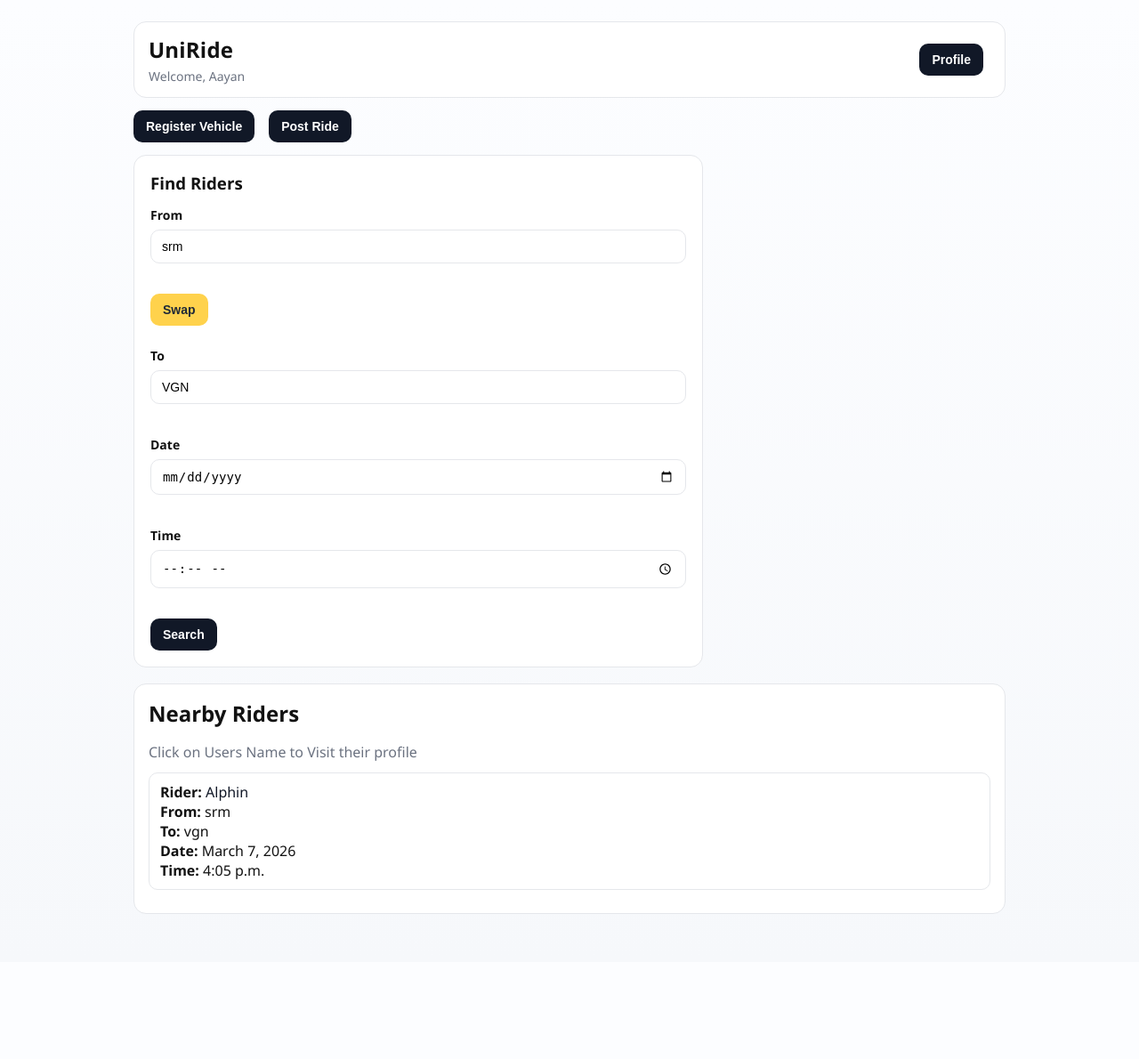
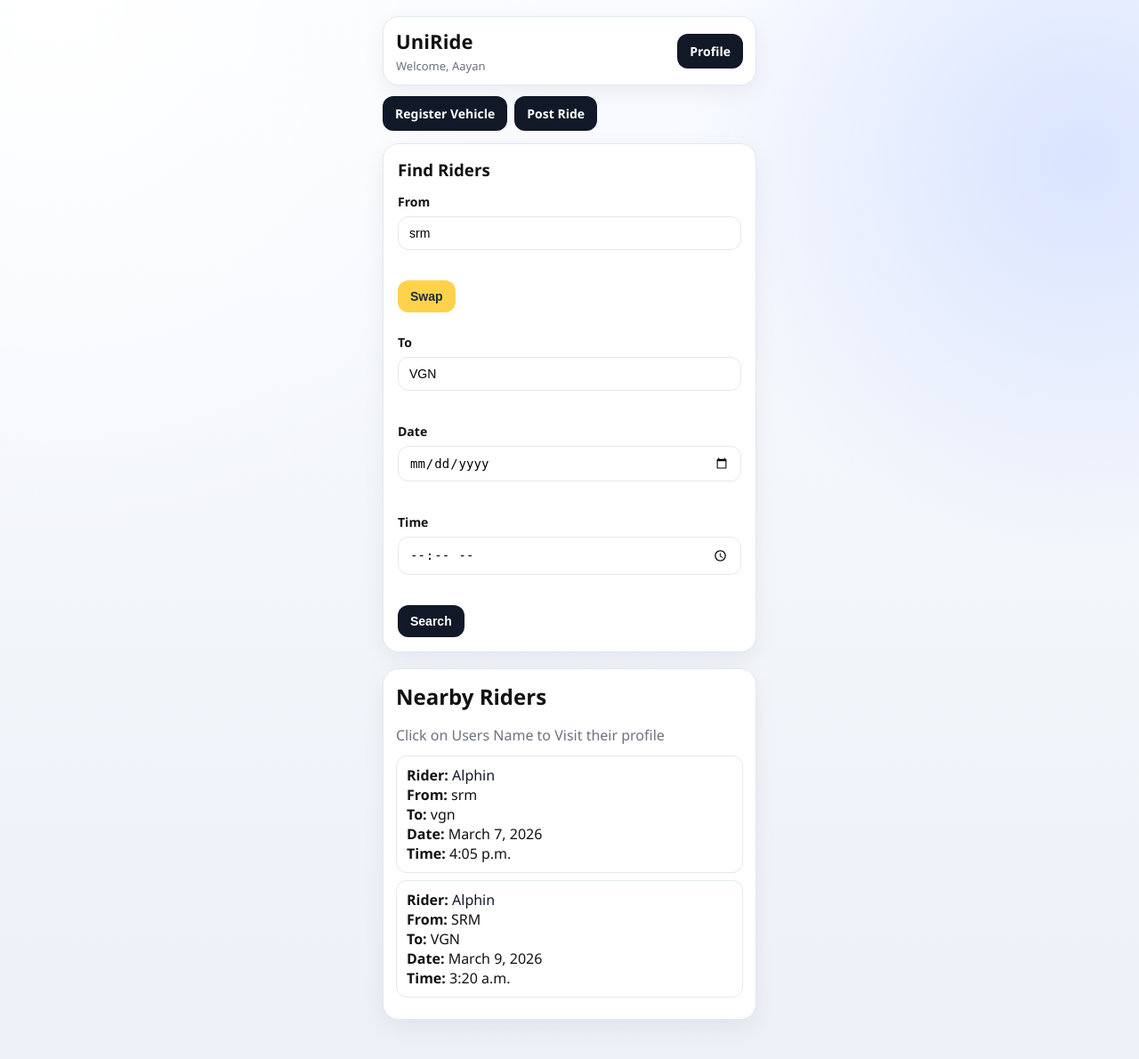
Before and after one commit to prahlad-ctrl/Uniride, a Django app: page /show_rides/ in a window 1280 px wide. Shown: the whole page at 89% size. Before the commit the page ends 1027 px from the top, so only its background shows below. Run offline with Django 5.2, Linux system fonts and the light colour scheme; a user stored in the database is signed in; data comes from the database, SQL or seed files in the repository.

Commit message:
UI enhanced and fixed few bugs

```diff
--- a/Uniride/home/models.py
+++ b/Uniride/home/models.py
@@ -1,37 +1,48 @@
+from django.contrib.auth.models import User
 from django.db import models
-from django.contrib.auth.models import User
-from django.utils import timezone
 
-# Create your models here.
-class account(models.Model):
-    user=models.OneToOneField(User,on_delete=models.CASCADE,null=True)
-    college_name=models.CharField(max_length=150)
-    branch_name=models.CharField(max_length=100)
-    student_id=models.CharField(max_length=50)
-    year=models.IntegerField(null=True)
-    sem=models.IntegerField(null=True)
-    phone_number=models.IntegerField(null=True)
-    personal_address=models.CharField(max_length=255)
-class vehicle(models.Model):
-    account_id=models.OneToOneField(account,on_delete=models.CASCADE,null=True)
-    vehicle_model=models.CharField(max_length=100)
-    vehicle_number=models.IntegerField(null=True)
-    #vehicle_insurance=
-    #vehicle_registeration_city=
-    #vehicle_owner_name=
-class publish_ride(models.Model):
-    vehicle_rider=models.ForeignKey(account,on_delete=models.CASCADE,null=True)
-    date=models.DateField(auto_now=False)
-    time=models.TimeField(auto_now=False)
-    to_where=models.CharField(max_length=150)
-    from_where=models.CharField(max_length=150)
+
+class Account(models.Model):
+    user = models.OneToOneField(User, on_delete=models.CASCADE)
+    college_name = models.CharField(max_length=150)
+    branch_name = models.CharField(max_length=100)
+    student_id = models.CharField(max_length=50)
+    year = models.IntegerField(null=True)
+    sem = models.IntegerField(null=True)
+    phone_number = models.IntegerField(null=True)
+    personal_address = models.CharField(max_length=255)
+
+    class Meta:
+        db_table = "home_account"
+
+
+class Vehicle(models.Model):
+    account_id = models.OneToOneField(Account, on_delete=models.CASCADE)
+    vehicle_model = models.CharField(max_length=100)
+    vehicle_number = models.IntegerField(null=True)
+
+    class Meta:
+        db_table = "home_vehicle"
+
+
+class PublishRide(models.Model):
+    rider_account = models.ForeignKey(Account, on_delete=models.CASCADE, null=True)
+    date = models.DateField(auto_now=False)
+    time = models.TimeField(auto_now=False)
+    to_where = models.CharField(max_length=150)
+    from_where = models.CharField(max_length=150)
 
     def __str__(self):
-        return f"{self.vehicle_rider.user.username}: {self.from_where} -> {self.to_where} ({self.date} {self.time})"
+        return (
+            f"{self.rider_account.user.username}: "
+            f"{self.from_where} -> {self.to_where} ({self.date} {self.time})"
+        )
+
+    class Meta:
+        db_table = "home_publish_ride"
 
 
-
-# Readable aliases (non-breaking, no migration needed right now).
-Account = account
-Vehicle = vehicle
-PublishRide = publish_ride
+# Backward-compatible aliases for existing imports/usages.
+account = Account
+vehicle = Vehicle
+publish_ride = PublishRide
--- a/Uniride/home/static/home/style.css
+++ b/Uniride/home/static/home/style.css
@@ -1,11 +1,12 @@
 :root {
-    --bg: #f6f8fb;
+    --bg: #edf1f7;
     --surface: #ffffff;
     --text: #121212;
     --muted: #6b7280;
-    --line: #e5e7eb;
+    --line: #e2e8f0;
     --brand: #111827;
     --accent: #ffd24c;
+    --phone-width: 420px;
 }
 
 * {
@@ -14,10 +15,17 @@
 
 body {
     margin: 0;
-    padding: 24px 16px 40px;
+    min-height: 100vh;
+    padding: 18px 12px 30px;
     font-family: "Segoe UI", Tahoma, sans-serif;
-    background: linear-gradient(180deg, #fcfdff 0%, var(--bg) 100%);
+    background:
+        radial-gradient(circle at 5% 0%, #ffffff 0%, transparent 36%),
+        radial-gradient(circle at 95% 15%, #d9e4ff 0%, transparent 28%),
+        linear-gradient(180deg, #f9fbff 0%, var(--bg) 100%);
     color: var(--text);
+    display: flex;
+    flex-direction: column;
+    align-items: center;
 }
 
 h1, h2, h3 {
@@ -34,42 +42,44 @@ p {
 }
 
 form {
-    max-width: 640px;
+    width: 100%;
     background: var(--surface);
     border: 1px solid var(--line);
-    border-radius: 14px;
-    padding: 18px;
+    border-radius: 18px;
+    padding: 16px;
     margin: 14px 0 18px;
+    box-shadow: 0 8px 24px rgba(16, 24, 40, 0.06);
 }
 
 .topbar {
-    max-width: 980px;
-    margin: 0 auto 14px;
+    width: min(var(--phone-width), 100%);
+    margin: 0 0 12px;
     background: var(--surface);
     border: 1px solid var(--line);
-    border-radius: 14px;
-    padding: 14px 16px;
+    border-radius: 18px;
+    padding: 12px 14px;
     display: flex;
     justify-content: space-between;
     align-items: center;
     gap: 12px;
+    box-shadow: 0 8px 24px rgba(16, 24, 40, 0.06);
 }
 
 .brand {
-    font-size: 24px;
+    font-size: 22px;
     font-weight: 800;
-    letter-spacing: 0.2px;
+    letter-spacing: 0.1px;
 }
 
 .welcome {
     color: var(--muted);
-    font-size: 14px;
+    font-size: 13px;
     margin-top: 4px;
 }
 
 .page {
-    max-width: 980px;
-    margin: 0 auto;
+    width: min(var(--phone-width), 100%);
+    margin: 0;
 }
 
 .actions {
@@ -82,15 +92,16 @@ form {
 .card {
     background: var(--surface);
     border: 1px solid var(--line);
-    border-radius: 14px;
-    padding: 16px;
+    border-radius: 18px;
+    padding: 14px;
     margin-bottom: 14px;
+    box-shadow: 0 8px 24px rgba(16, 24, 40, 0.06);
 }
 
 .ride-row {
     border: 1px solid var(--line);
-    border-radius: 10px;
-    padding: 10px 12px;
+    border-radius: 12px;
+    padding: 10px 11px;
     margin-bottom: 8px;
     background: #fff;
 }
@@ -99,20 +110,22 @@ form {
     display: flex;
     gap: 10px;
     margin-top: 10px;
+    flex-wrap: wrap;
 }
 
 .profile-section {
-    max-width: 980px;
-    margin: 0 auto 14px;
+    width: min(var(--phone-width), 100%);
+    margin: 0 0 12px;
     background: var(--surface);
     border: 1px solid var(--line);
-    border-radius: 14px;
+    border-radius: 18px;
     padding: 14px;
+    box-shadow: 0 8px 24px rgba(16, 24, 40, 0.06);
 }
 
 .profile-row {
     border: 1px solid var(--line);
-    border-radius: 10px;
+    border-radius: 12px;
     background: #fff;
     padding: 10px 12px;
     margin-bottom: 8px;
@@ -137,7 +150,7 @@ label {
 input {
     width: 100%;
     border: 1px solid var(--line);
-    border-radius: 10px;
+    border-radius: 12px;
     padding: 10px 12px;
     margin-top: 6px;
     margin-bottom: 12px;
@@ -152,7 +165,7 @@ input:focus {
 
 button {
     border: 0;
-    border-radius: 10px;
+    border-radius: 12px;
     padding: 10px 14px;
     font-size: 14px;
     font-weight: 600;
@@ -164,7 +177,7 @@ button {
 .btn-link {
     display: inline-block;
     border: 0;
-    border-radius: 10px;
+    border-radius: 12px;
     padding: 10px 14px;
     font-size: 14px;
     font-weight: 600;
@@ -198,7 +211,7 @@ a > button {
 
 @media (max-width: 640px) {
     body {
-        padding: 16px 12px 28px;
+        padding: 14px 10px 24px;
     }
 
     form {
--- a/Uniride/home/templates/dashboard.html
+++ b/Uniride/home/templates/dashboard.html
@@ -13,13 +13,13 @@
             <div class="brand">UniRide</div>
             <div class="welcome">Welcome, {{ user.first_name|default:user.username }}</div>
         </div>
-        <a href="{% url 'profile' %}"><button type="button">Profile</button></a>
+        <a href="{% url 'profile' %}" class="btn-link">Profile</a>
     </div>
 
     <div class="page">
     <div class="actions">
-        <a href="{% url 'register_vehicle' %}"><button type="button">Register Vehicle</button></a>
-        <a href="{% url 'post_ride' %}"><button type="button">Post Ride</button></a>
+        <a href="{% url 'register_vehicle' %}" class="btn-link">Register Vehicle</a>
+        <a href="{% url 'post_ride' %}" class="btn-link">Post Ride</a>
     </div>
 
     <form method="get" action="{% url 'show_rides' %}">
@@ -29,7 +29,7 @@
             id="from_location"
             name="from_location"
             type="text"
-            value="{{ user.account.college_name }}"
+            value="{{ request.GET.from_location|default:user.account.college_name }}"
             readonly
         ><br><br>
 
@@ -40,15 +40,15 @@
             id="to_location"
             name="to_location"
             type="text"
-            value="{{ user.account.personal_address }}"
+            value="{{ request.GET.to_location|default:user.account.personal_address }}"
             readonly
         ><br><br>
 
         <label for="travel_date">Date</label><br>
-        <input id="travel_date" name="travel_date" type="date"><br><br>
+        <input id="travel_date" name="travel_date" type="date" value="{{ request.GET.travel_date }}"><br><br>
 
         <label for="travel_time">Time</label><br>
-        <input id="travel_time" name="travel_time" type="time"><br><br>
+        <input id="travel_time" name="travel_time" type="time" value="{{ request.GET.travel_time }}"><br><br>
 
         <button type="submit" >Search</button>
     </form>
@@ -58,8 +58,8 @@
     <p>Click on Users Name to Visit their profile</p>
     {% for ride in page_obj %}
         <div class="ride-row">
-            <div><strong>Rider:</strong> <a href="{% url 'rider_profile' ride.id %}">
-            {{ ride.vehicle_rider.user.username }}
+            <div><strong>Rider:</strong> <a href="{% url 'rider_profile' ride.id %}?{{ request.GET.urlencode }}">
+            {{ ride.rider_account.user.username }}
             </a></div>
             <div><strong>From:</strong> {{ ride.from_where }}</div>
             <div><strong>To:</strong> {{ ride.to_where }}</div>
--- a/Uniride/home/templates/post_ride.html
+++ b/Uniride/home/templates/post_ride.html
@@ -9,7 +9,7 @@
 </head>
 <body>
     <h1>Post Ride</h1>
-    <a href="{% url 'dashboard' %}"><button type="button">Back to Dashboard</button></a><br><br>
+    <a href="{% url 'dashboard' %}" class="btn-link">Back to Dashboard</a><br><br>
 
     <form method="post">
         {% csrf_token %}
--- a/Uniride/home/templates/register_vehicle.html
+++ b/Uniride/home/templates/register_vehicle.html
@@ -9,7 +9,7 @@
 </head>
 <body>
     <h1>Register Vehicle</h1>
-    <a href="{% url 'dashboard' %}"><button type="button">Back to Dashboard</button></a><br><br>
+    <a href="{% url 'dashboard' %}" class="btn-link">Back to Dashboard</a><br><br>
 
     {% if msg %}
         <p>{{ msg }}</p>
--- a/Uniride/home/templates/rider_profile.html
+++ b/Uniride/home/templates/rider_profile.html
@@ -13,7 +13,7 @@
             <div class="brand">UniRide</div>
             <div class="welcome">Rider Profile</div>
         </div>
-        <a href="{% url 'dashboard' %}" class="btn-link">Back to Dashboard</a>
+        <a href="{% url 'show_rides' %}?{{ back_query }}" class="btn-link">Back to Dashboard</a>
     </div>
 
     <div class="profile-section">
--- a/Uniride/home/views.py
+++ b/Uniride/home/views.py
@@ -49,7 +49,7 @@ def sign_up(request):
             return render(request, 'signup.html', {
                 'error': 'User already exists'
             })
-        account.objects.create(
+        Account.objects.create(
             user=user,
             college_name=college_name,
             branch_name=branch_name,
@@ -92,7 +92,7 @@ def dashboard(request):
 
 @login_required
 def show_rides(request):
-    queryset = publish_ride.objects.all()
+    queryset = PublishRide.objects.all()
 
     from_location = request.GET.get('from_location')
     to_location = request.GET.get('to_location')
@@ -135,11 +135,13 @@ def post_ride(request):
             to_where = request.POST.get("to_where")
             travel_date = request.POST.get("travel_date")
             travel_time = request.POST.get("travel_time")
-            publish_ride.objects.create(from_where=from_where,
-                                        vehicle_rider=request.user.account,
-                                        to_where=to_where,
-                                        date=travel_date,
-                                        time=travel_time )
+            PublishRide.objects.create(
+                from_where=from_where,
+                rider_account=request.user.account,
+                to_where=to_where,
+                date=travel_date,
+                time=travel_time,
+            )
             msg='ride Published'
             return render(request,'post_ride.html',{'msg':msg})
     return render(request,'post_ride.html')
@@ -155,7 +157,7 @@ def publish_vehicle(request):
         except ObjectDoesNotExist:
             vehicle_model = request.POST.get("vehicle_model")
             vehicle_number = request.POST.get("vehicle_number")
-            vehicle.objects.create(
+            Vehicle.objects.create(
                 account_id=request.user.account,
                 vehicle_model=vehicle_model,
                 vehicle_number=vehicle_number
@@ -183,9 +185,11 @@ def logout(request):
 
 @login_required
 def rider_profile(request, ride_id):
-    ride = get_object_or_404(publish_ride, id=ride_id)
-    rider_account = ride.vehicle_rider
+    ride = get_object_or_404(PublishRide, id=ride_id)
+    rider_account = ride.rider_account
+    back_query = request.GET.urlencode()
     return render(request, 'rider_profile.html', {
         'ride': ride,
         'rider': rider_account,
+        'back_query':back_query
     })
```
Also changed, not shown: Uniride/db.sqlite3, Uniride/home/migrations/0004_rename_vehicle_rider_publish_ride_rider_account.py (added).
